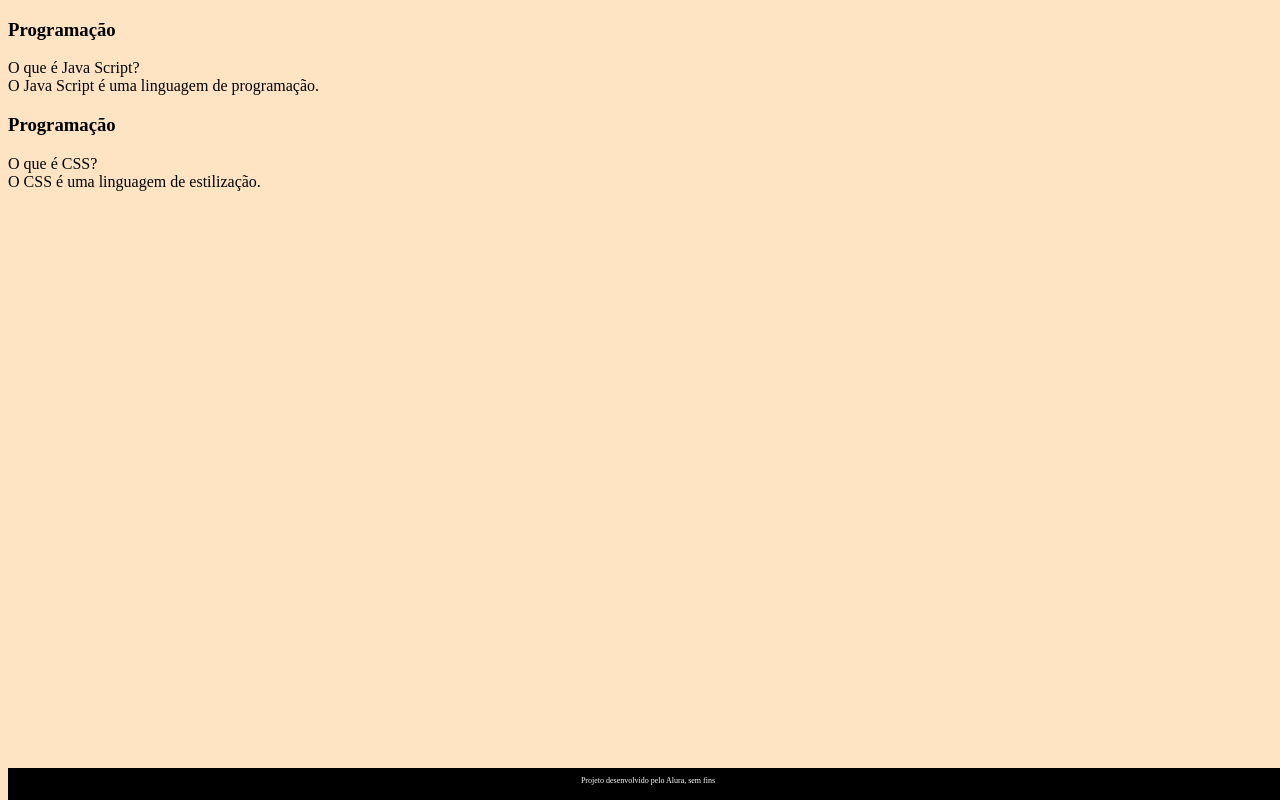
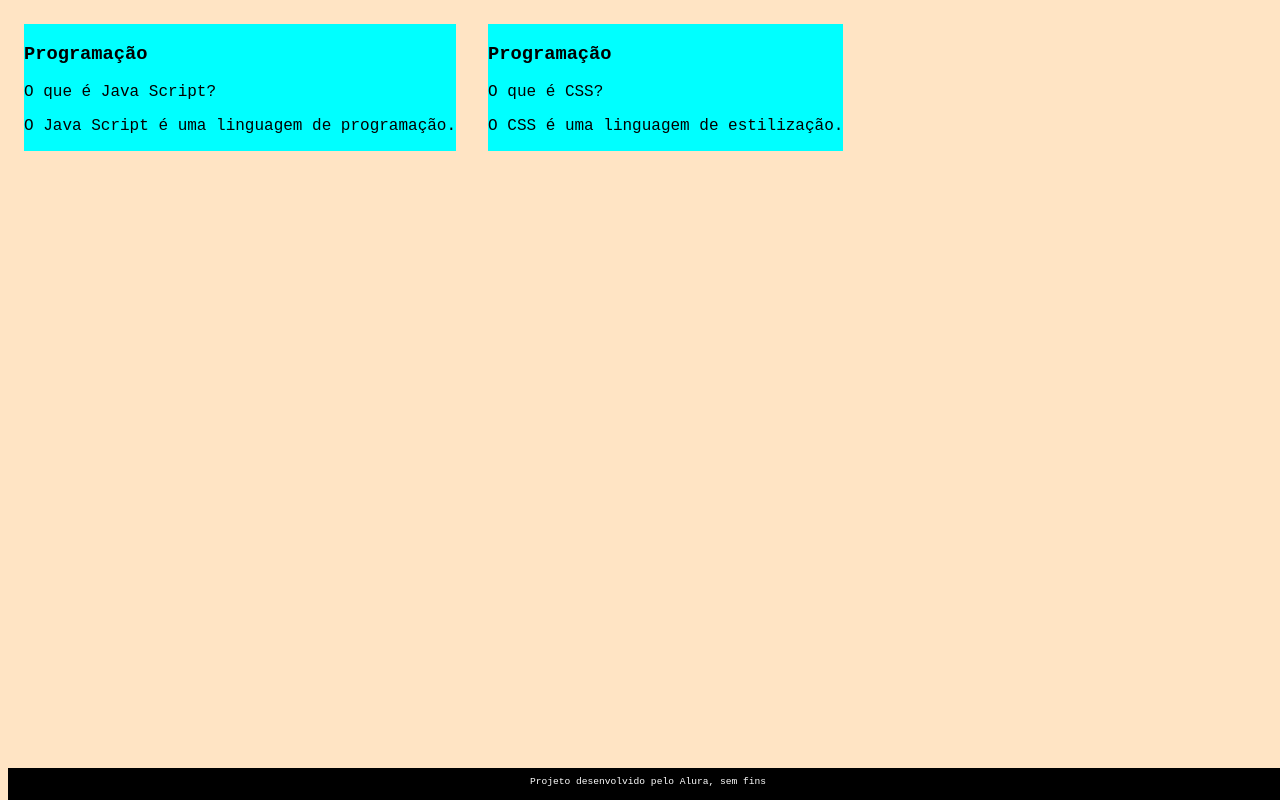
Before and after one commit to marcospereiraribeiro/Flash_card_Alunos, a plain HTML site: page index.html in a window 1280 px wide. Drawn offline with Linux system fonts and the light colour scheme; files that its build step writes are made by us from their sources.

Commit message:
paramos na seção 3... colcoamos cor no card

```diff
--- a/index.html
+++ b/index.html
@@ -3,7 +3,8 @@
 <head>
     <meta charset="UTF-8">
     <meta name="viewport" content="width=device-width, initial-scale=1.0">
-    <link rel="stylesheet" href="assets/style.css">
+    <link rel="stylesheet" href="style.css">
+    <link rel="stylesheet" href="style.css">
     <title>Flashcard</title>
 </head>
 <body>
@@ -13,10 +14,10 @@
                 <div class="cartao__conteudo">
                     <h3>Programação</h3>
                     <div class="cartao__conteudo__pergunta">
-                        O que é Java Script?
+                        <p>O que é Java Script?</p>
                     </div>
                     <div class="cartao__conteudo__resposta">
-                        O Java Script é uma linguagem de programação.
+                        <p>O Java Script é uma linguagem de programação.</p>
                     </div>
                 </div>
             </article>
@@ -24,10 +25,10 @@
                 <div class="cartao__conteudo">
                     <h3>Programação</h3>
                     <div class="cartao__conteudo__pergunta">
-                        O que é CSS?
+                    <p>O que é CSS?</p>
                     </div>
                     <div class="cartao__conteudo__resposta">
-                        O CSS é uma linguagem de estilização.
+                    <p>O CSS é uma linguagem de estilização.</p>
                     </div>
                 </div>
             </article>
--- a/style.css
+++ b/style.css
@@ -1,5 +1,14 @@
 body{
     background-color: bisque;
+    font-family: 'Courier New', Courier, monospace;
+}
+#container{
+    display: flex;
+}
+
+.cartao{
+    margin: 1rem 1rem;
+    background-color: aqua;
 }
 
 footer{
@@ -13,6 +22,6 @@ footer{
 
 footer p{
     text-align: center;
-    font-size: 0.5rem;
+    font-size: 0.6rem;
     margin-top: 0.5rem;
 }
```
